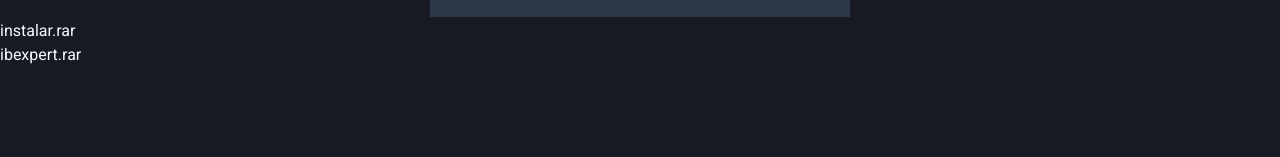
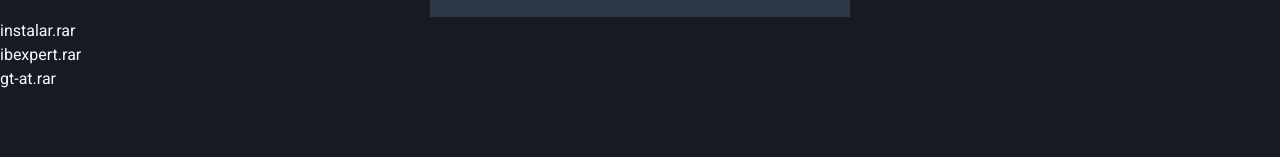
Before and after one commit to claudiostocco/claudio, a Next.js app: page /files in a window 1280 px wide. Shown: the part 141-298 px from the top of the page. Built offline with nearby package versions, Linux system fonts and the light colour scheme.

Commit message:
Update files.tsx

```diff
--- a/src/pages/files.tsx
+++ b/src/pages/files.tsx
@@ -3,6 +3,7 @@
         <ul>
             <li><a href="/files/instalar.tmp">instalar.rar</a></li>
             <li><a href="/files/ibexpert.tmp">ibexpert.rar</a></li>
+            <li><a href="https://drive.google.com/file/d/10HYnagElWHFEa6fpk5zEgJxemr1WnuLP/view?usp=sharing">gt-at.rar</a></li>
         </ul>
     )
 }
```
